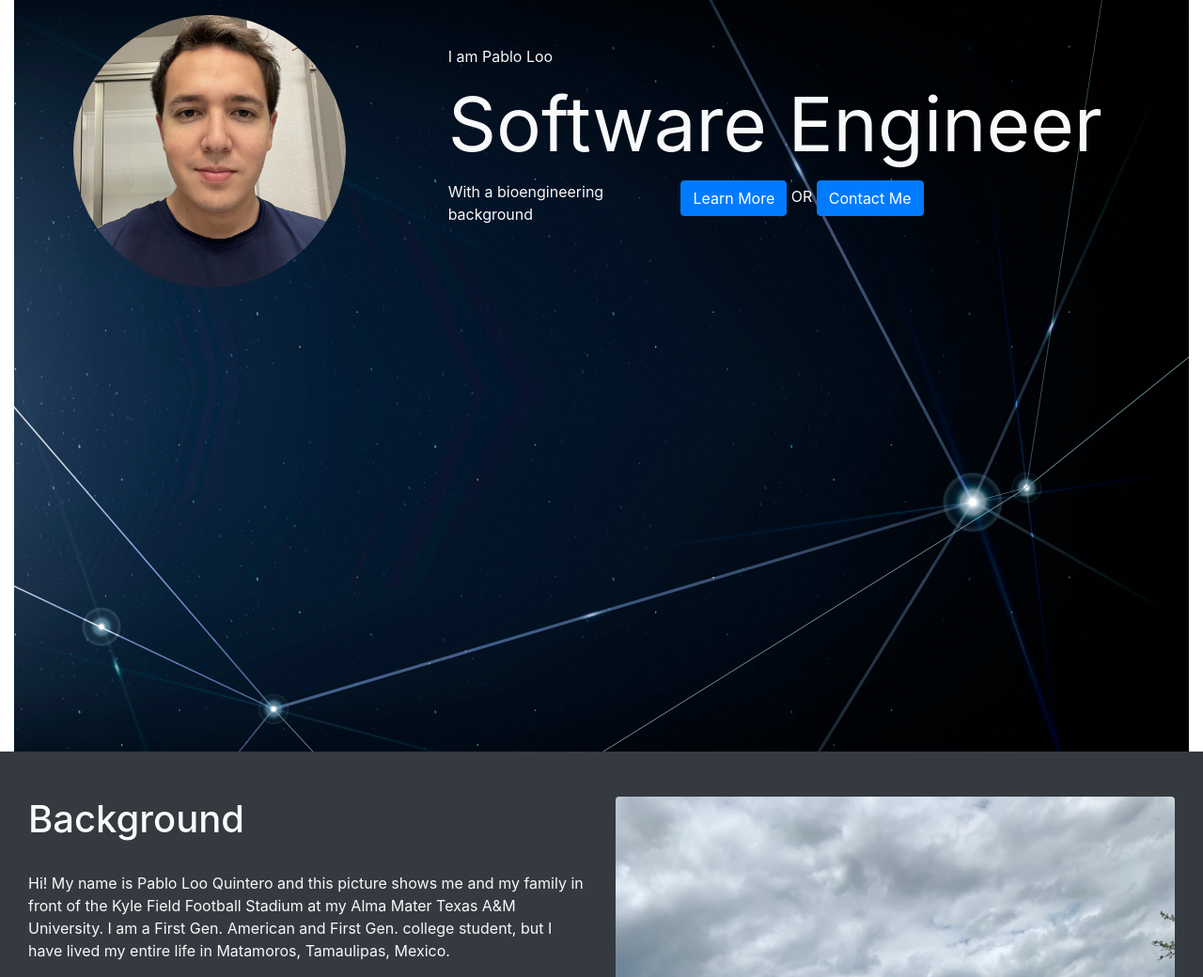
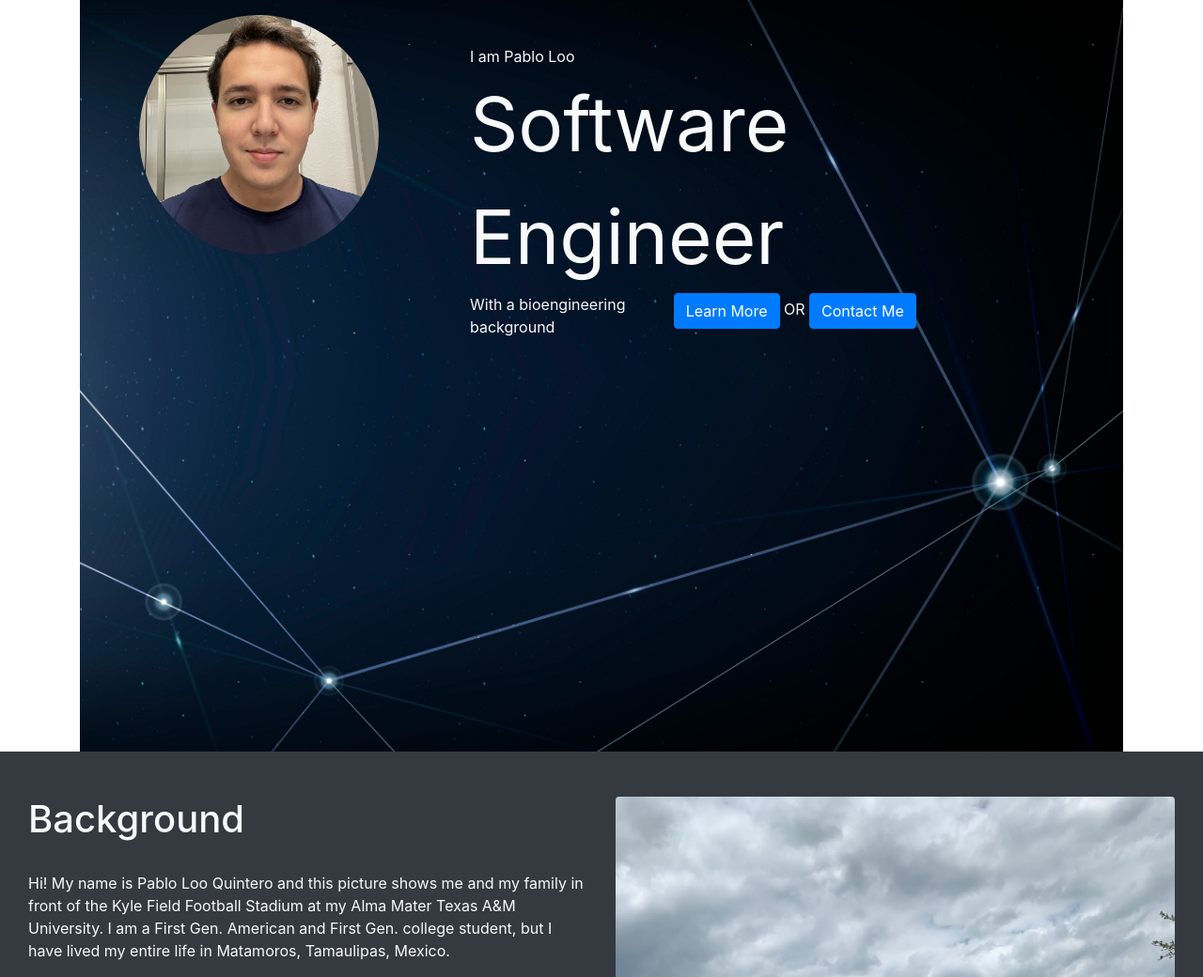
Before and after one commit to PLOOQ/myportfolio, a Django app: page / in a window 1280 px wide. Shown: the part 56-1096 px from the top of the page at 94% size. Run offline with Django 3.2, Linux system fonts and the light colour scheme; some libraries are stand-ins or nearby versions.

Commit message:
All rows need to be inside a container

```diff
--- a/fields/templates/fields/index.html
+++ b/fields/templates/fields/index.html
@@ -8,7 +8,7 @@
 {%block title%} My Portfolio {%endblock%}
 {%block content%}
 
-<section class="container-fluid">
+<section class="container">
   <div id="about" class= "container-fluid text-light">
      <div class="row">
         <div class="col-4 col-md-4 d-none d-md-block">
@@ -71,7 +71,7 @@
    </div>
 </section>
 
-<section class="container-fluid">
+<section class="container">
    <div id="Projects_Skillset" class="container-fluid bg-secondary pt-5">
       <div class="row d-flex text-center">
          <div class="container-fluid">
@@ -158,7 +158,7 @@
 </section>
 
 
-<section class="container-fluid">
+<section class="container">
    <div id="Hobbies_Interests" class="container-fluid bg-light py-5">
       <div class="row d-flex text-center">
          <div class="container">
```
